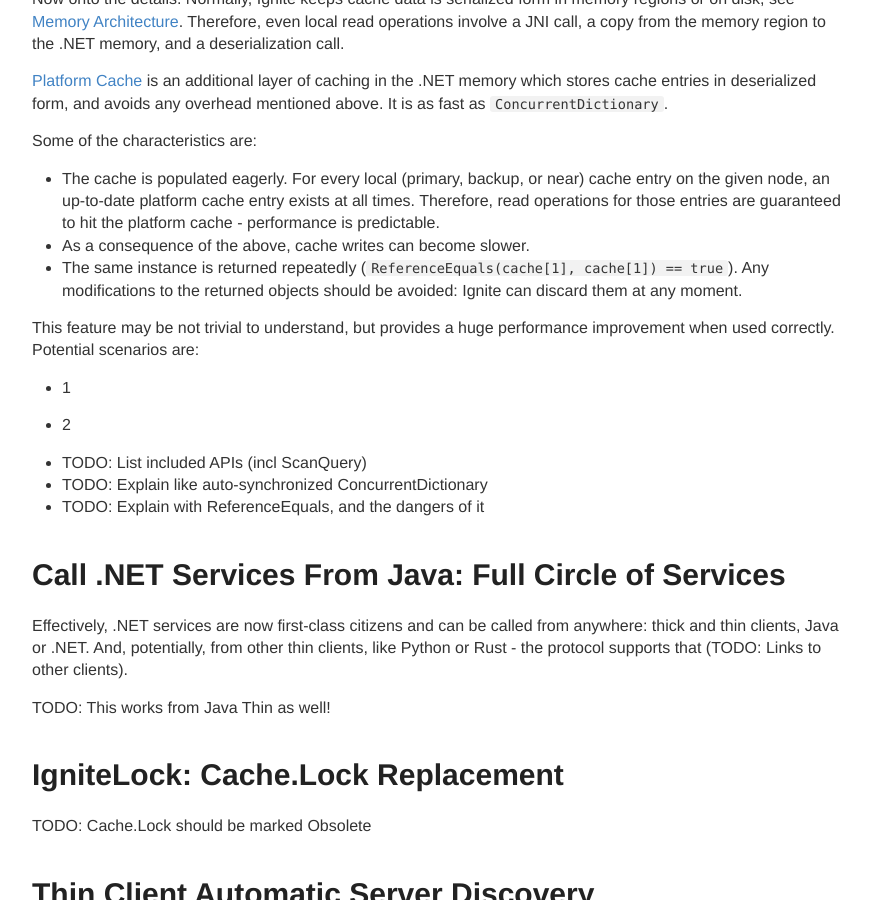
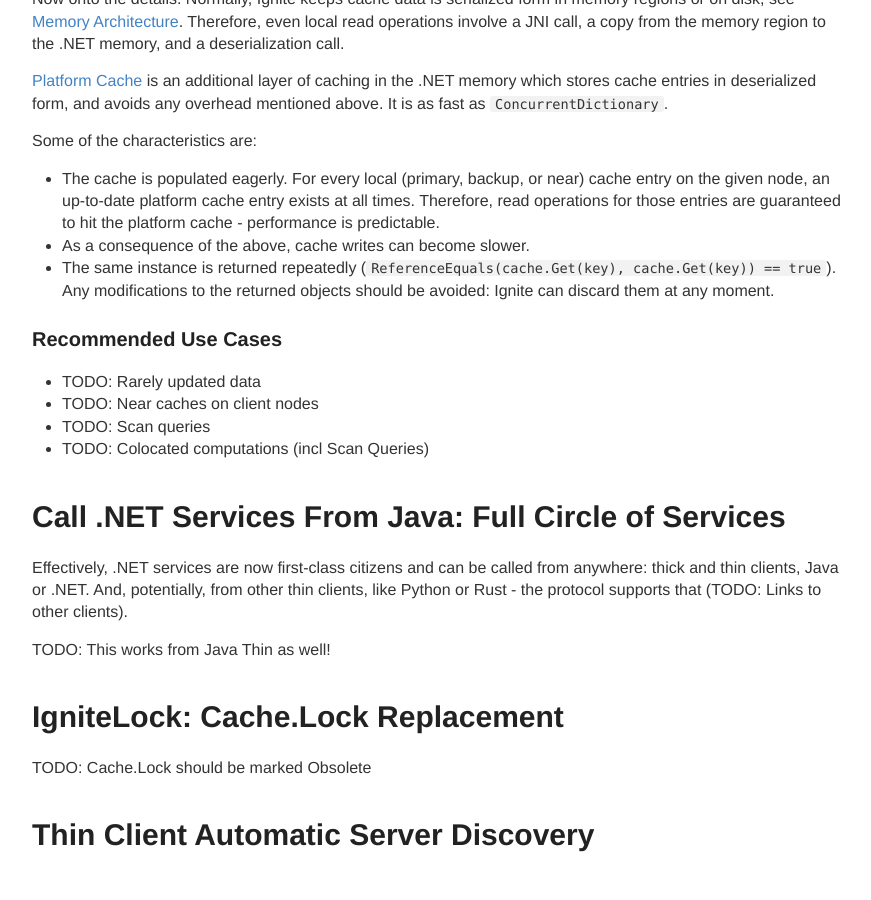
Before and after one commit to ptupitsyn/ptupitsyn.github.io, a Jekyll site: the page built from _posts/2020-10-26-Whats-New-In-Ignite-Net-2.9.md, in a window 1280 px wide and 900 px high, scrolled down 597 px. Shown: the whole window, without its empty margins (203-1074 px from the left). Built offline with Jekyll 4.4.1, drawn with Linux system fonts in a browser that asks for light colours; comment, search, counter and statistics services are not loaded.

Commit message:
wip platform cache

```diff
--- a/_posts/2020-10-26-Whats-New-In-Ignite-Net-2.9.md
+++ b/_posts/2020-10-26-Whats-New-In-Ignite-Net-2.9.md
@@ -32,16 +32,14 @@
 
 * The cache is populated eagerly. For every local (primary, backup, or near) cache entry on the given node, an up-to-date platform cache entry exists at all times. Therefore, read operations for those entries are guaranteed to hit the platform cache - performance is predictable.
 * As a consequence of the above, cache writes can become slower.
-* The same instance is returned repeatedly (`ReferenceEquals(cache[1], cache[1]) == true`). Any modifications to the returned objects should be avoided: Ignite can discard them at any moment.
+* The same instance is returned repeatedly (`ReferenceEquals(cache.Get(key), cache.Get(key)) == true`). Any modifications to the returned objects should be avoided: Ignite can discard them at any moment.
 
-This feature may be not trivial to understand, but provides a huge performance improvement when used correctly. Potential scenarios are:
+### Recommended Use Cases
 
-* 1
-* 2
-
-* TODO: List included APIs (incl ScanQuery)
-* TODO: Explain like auto-synchronized ConcurrentDictionary
-* TODO: Explain with ReferenceEquals, and the dangers of it
+* TODO: Rarely updated data
+* TODO: Near caches on client nodes
+* TODO: Scan queries
+* TODO: Colocated computations (incl Scan Queries)
 
 
 # Call .NET Services From Java: Full Circle of Services
```
